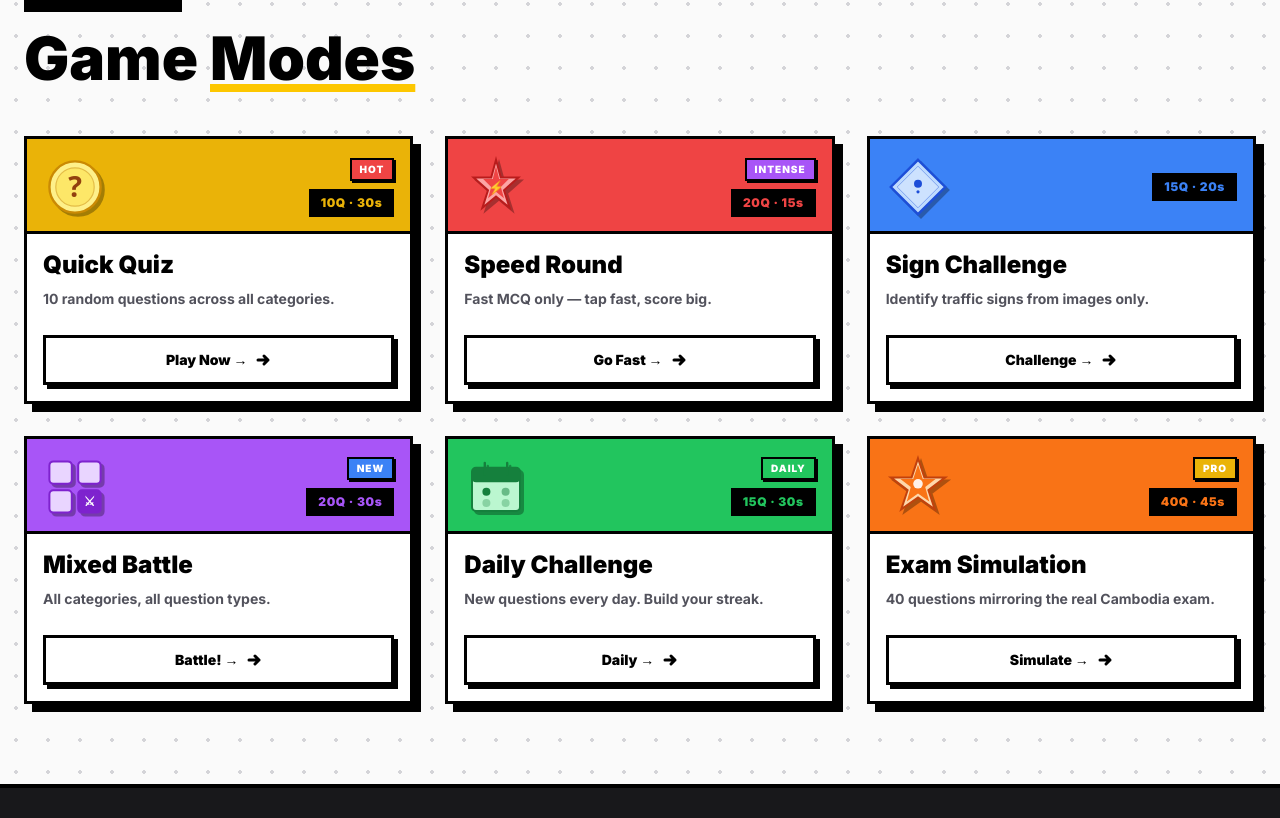
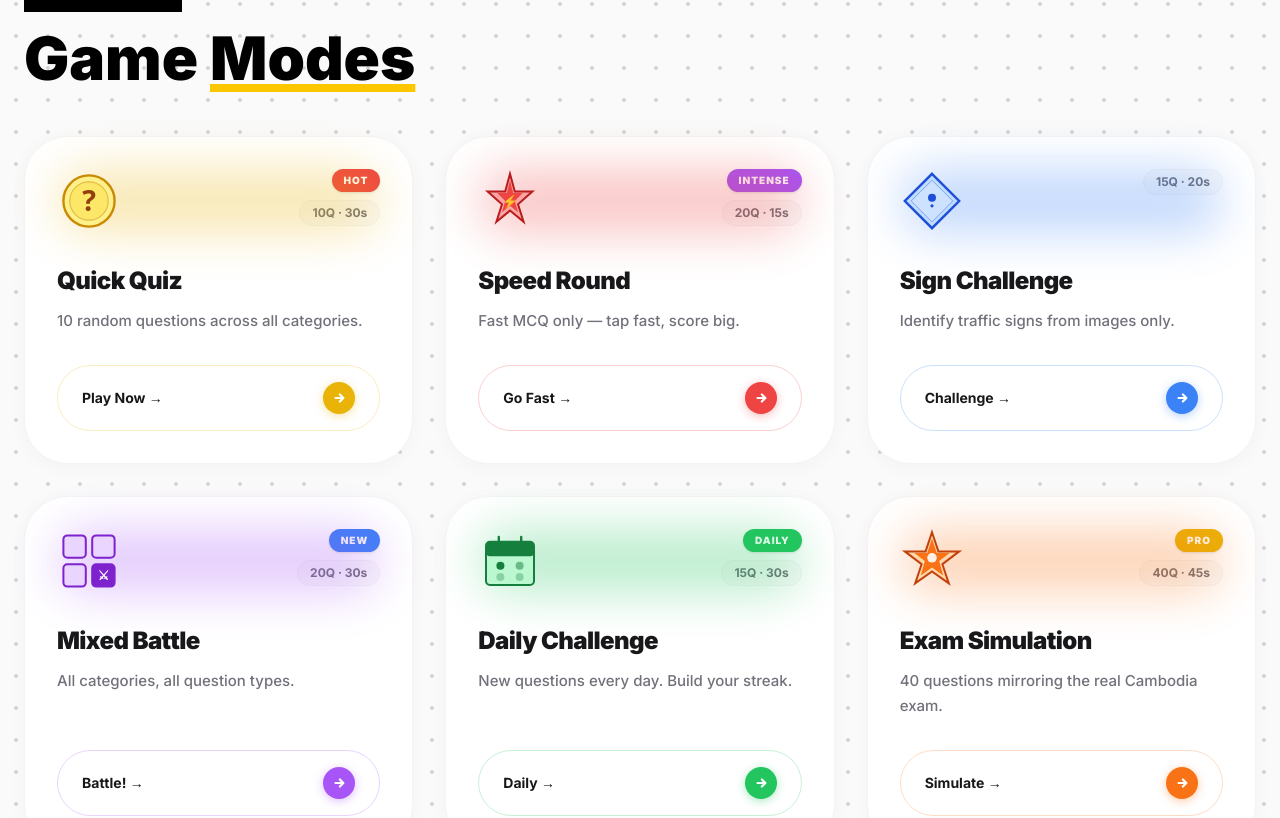
Before and after one commit to shiliaiwei/kesararam-with-digital, a Next.js app: page /play in a window 1280 px wide. Shown: the part 979-1797 px from the top of the page. Built offline with nearby package versions, Linux system fonts and the light colour scheme; no server answers; a web font is replaced by a local one.

Commit message:
style: redesign game mode card components with a modern, minimalist aesthetic

```diff
--- a/src/app/(public)/play/page.tsx
+++ b/src/app/(public)/play/page.tsx
@@ -107,58 +107,75 @@ function GameModeCard({ mode, index, kh, khFont }: {
   return (
     <Link
       href={mode.href}
-      className="group relative flex flex-col overflow-hidden bg-white border-[3px] border-black transition-all duration-200 hover:-translate-y-2 hover:-translate-x-2 active:scale-95 active:translate-x-0 active:translate-y-0"
-      style={{
-        boxShadow: "8px 8px 0 #000",
-      }}
+      className="group relative flex flex-col h-full bg-white rounded-3xl p-6 md:p-8 border border-zinc-100 shadow-[0_4px_20px_rgba(0,0,0,0.03)] transition-all duration-300 ease-out hover:-translate-y-2 hover:shadow-[0_20px_40px_rgba(0,0,0,0.08)] hover:border-zinc-200 active:scale-[0.98]"
     >
-      {/* Full-color header band */}
+      {/* Decorative subtle background gradient on hover */}
       <div
-        className="relative flex items-center justify-between px-4 pt-4 pb-3 border-b-[3px] border-black transition-colors duration-200"
-        style={{ backgroundColor: mode.color }}
-      >
-        {/* Big icon left */}
-        <div className="w-16 h-16 flex-shrink-0 transition-transform duration-300 group-hover:scale-110 group-hover:-rotate-6"
-             style={{ filter: "drop-shadow(3px 3px 0 rgba(0,0,0,0.3))" }}>
-          <IconComp />
+        className="absolute inset-0 rounded-3xl opacity-0 group-hover:opacity-[0.03] transition-opacity duration-300 pointer-events-none"
+        style={{ background: `radial-gradient(circle at top right, ${mode.color}, transparent 70%)` }}
+      />
+
+      {/* Header Row */}
+      <div className="relative flex justify-between items-start mb-8 z-10">
+        <div className="w-16 h-16 flex-shrink-0 transition-transform duration-500 cubic-bezier(0.34,1.56,0.64,1) group-hover:scale-110 group-hover:-rotate-6">
+          {/* Subtle colored glow behind icon */}
+          <div className="absolute inset-0 rounded-full blur-xl opacity-30" style={{ backgroundColor: mode.color }} />
+          <div className="relative w-full h-full">
+            <IconComp />
+          </div>
         </div>
 
-        {/* Badges Right */}
+        {/* Clean Badges */}
         <div className="flex flex-col items-end gap-2">
           {mode.tag && (
-            <div
-              className="text-[10px] font-black px-2 py-0.5 border-2 border-black text-white tracking-widest uppercase shadow-[2px_2px_0_#000]"
+            <span
+              className="px-3 py-1 rounded-full text-[10px] font-black tracking-widest text-white uppercase shadow-sm"
               style={{ backgroundColor: mode.tagColor }}
             >
               {mode.tag}
-            </div>
+            </span>
           )}
-          <div className="text-xs font-black px-2.5 py-1 bg-black text-white border-2 border-black tracking-wider"
-               style={{ color: mode.color }}>
+          <span
+            className="text-xs font-bold px-3 py-1 rounded-full bg-zinc-50 text-zinc-500 border border-zinc-100 transition-colors group-hover:border-zinc-200 group-hover:text-zinc-700"
+          >
             {mode.badge}
-          </div>
+          </span>
         </div>
       </div>
 
-      {/* Content area */}
-      <div className="flex flex-col flex-1 px-4 pt-4 pb-4 gap-2 bg-white group-hover:bg-zinc-50 transition-colors duration-200">
-        <h3 className="text-2xl font-black leading-tight text-black" style={khFont}>
+      {/* Content */}
+      <div className="relative flex flex-col flex-1 z-10">
+        <h3 className="text-2xl font-black text-zinc-900 tracking-tight mb-3 transition-colors duration-300" style={khFont}>
           {kh ? mode.titleKh : mode.title}
         </h3>
-        <p className="text-sm leading-relaxed text-zinc-600 font-bold mb-4" style={khFont}>
+        <p className="text-[15px] leading-relaxed text-zinc-500 font-medium mb-8 flex-1" style={khFont}>
           {kh ? mode.descKh : mode.desc}
         </p>
 
-        {/* CTA */}
+        {/* Clean Modern CTA Button */}
         <div className="mt-auto">
           <div
-            className="w-full flex items-center justify-center gap-2 py-3 font-black text-sm border-[3px] border-black bg-white group-hover:bg-black group-hover:text-white transition-colors duration-200"
-            style={{ boxShadow: "4px 4px 0 #000" }}
+            className="w-full flex items-center justify-between px-6 py-4 rounded-2xl font-bold text-sm transition-all duration-300 overflow-hidden relative border"
+            style={{
+              backgroundColor: "transparent",
+              borderColor: `${mode.color}40`,
+            }}
           >
-            <span style={khFont}>{kh ? mode.ctaKh : mode.cta}</span>
-            <svg width="16" height="16" viewBox="0 0 16 16" fill="none" className="group-hover:translate-x-1 transition-transform duration-200">
-              <path d="M3 8h10M9 4l4 4-4 4" stroke="currentColor" strokeWidth="3" strokeLinecap="round" strokeLinejoin="round" />
-            </svg>
+            {/* Hover sweep background */}
+            <div
+              className="absolute inset-0 opacity-0 group-hover:opacity-10 transition-opacity duration-300"
+              style={{ backgroundColor: mode.color }}
+            />
+
+            <span className="relative z-10" style={{ color: "#18181b", ...khFont }}>{kh ? mode.ctaKh : mode.cta}</span>
+            <div
+              className="relative z-10 w-8 h-8 rounded-full flex items-center justify-center transition-transform duration-300 group-hover:translate-x-1"
+              style={{ backgroundColor: mode.color, color: "#fff", boxShadow: `0 2px 10px ${mode.color}60` }}
+            >
+              <svg width="14" height="14" viewBox="0 0 16 16" fill="none">
+                <path d="M4 8h8M9 4l4 4-4 4" stroke="currentColor" strokeWidth="2.5" strokeLinecap="round" strokeLinejoin="round" />
+              </svg>
+            </div>
           </div>
         </div>
       </div>
```
